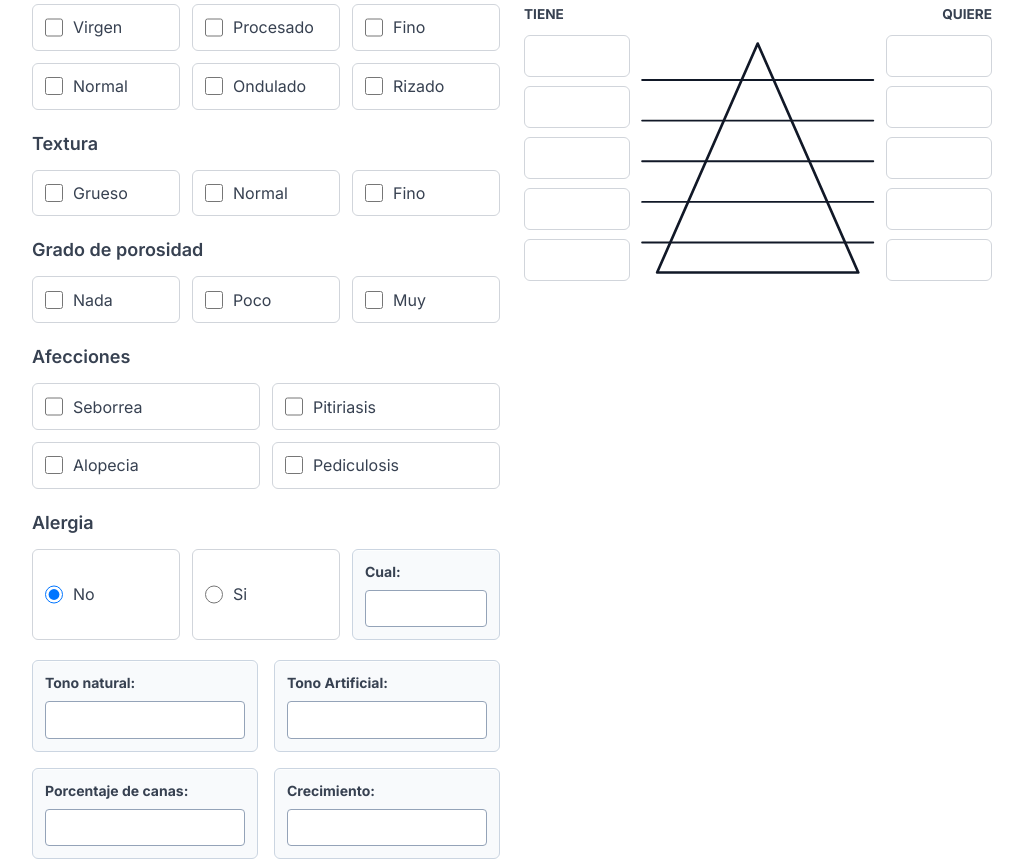
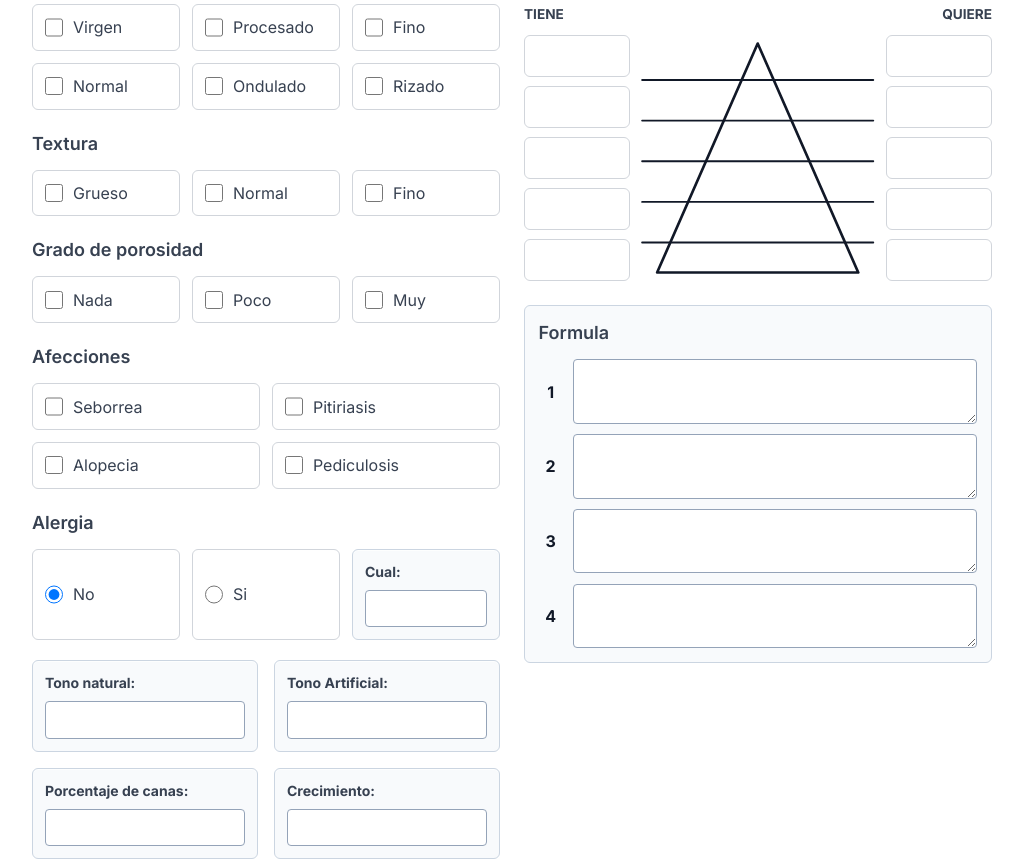
Before and after one commit to victorhsoria/PeluqueriaApp, a Flask app: page /clients/add in a window 1280 px wide. Shown: the part 525-1388 px from the top of the page, without its empty margins (128-1151 px from the left). Run offline with Flask 3, Linux system fonts and the light colour scheme; some libraries are stand-ins or nearby versions.

Commit message:
Agregar textos de formula en evaluacion

```diff
--- a/app/models.py
+++ b/app/models.py
@@ -92,6 +92,10 @@ class Client(db.Model):
     evaluation_formula_wants_3 = db.Column(db.String(20), nullable=True)
     evaluation_formula_wants_4 = db.Column(db.String(20), nullable=True)
     evaluation_formula_wants_5 = db.Column(db.String(20), nullable=True)
+    evaluation_formula_text_1 = db.Column(db.Text, nullable=True)
+    evaluation_formula_text_2 = db.Column(db.Text, nullable=True)
+    evaluation_formula_text_3 = db.Column(db.Text, nullable=True)
+    evaluation_formula_text_4 = db.Column(db.Text, nullable=True)
     evaluation_allergy_has = db.Column(db.Boolean, nullable=False, default=False)
     evaluation_allergy_detail = db.Column(db.String(255), nullable=True)
     evaluation_natural_tone = db.Column(db.String(100), nullable=True)
--- a/app/routes.py
+++ b/app/routes.py
@@ -49,6 +49,9 @@ def _apply_client_form_data(client):
     for index in range(1, 6):
         setattr(client, f'evaluation_formula_has_{index}', request.form.get(f'evaluation_formula_has_{index}'))
         setattr(client, f'evaluation_formula_wants_{index}', request.form.get(f'evaluation_formula_wants_{index}'))
+
+    for index in range(1, 5):
+        setattr(client, f'evaluation_formula_text_{index}', request.form.get(f'evaluation_formula_text_{index}'))
 
 
 @app.route('/')
--- a/app/static/css/styles.css
+++ b/app/static/css/styles.css
@@ -189,6 +189,52 @@ input[type="file"] {
     stroke-width: 1.8;
 }
 
+.formula-text-list {
+    background: #f8fafc;
+    border: 1px solid #cbd5e1;
+    border-radius: 0.375rem;
+    padding: 0.85rem;
+}
+
+.formula-text-row {
+    align-items: stretch;
+    display: grid;
+    gap: 0.65rem;
+    grid-template-columns: 1.5rem minmax(0, 1fr);
+    margin-bottom: 0.65rem;
+}
+
+.formula-text-row:last-child {
+    margin-bottom: 0;
+}
+
+.formula-text-row > span {
+    align-items: center;
+    color: #111827;
+    display: flex;
+    font-weight: 700;
+    justify-content: center;
+}
+
+.formula-text-row textarea,
+.formula-text-row p {
+    background: #ffffff;
+    border: 1px solid #94a3b8;
+    border-radius: 0.25rem;
+    min-height: 3rem;
+    padding: 0.45rem 0.6rem;
+    width: 100%;
+}
+
+.formula-text-row textarea {
+    resize: vertical;
+}
+
+.formula-text-row p {
+    margin: 0;
+    white-space: pre-line;
+}
+
 @media (max-width: 640px) {
     .evaluation-display-grid,
     .evaluation-display-grid.compact {
--- a/app/templates/add_edit_client.html
+++ b/app/templates/add_edit_client.html
@@ -168,6 +168,16 @@
                             {% endfor %}
                         </div>
                     </div>
+
+                    <div class="formula-text-list mt-6">
+                        <h3 class="text-lg font-semibold text-gray-700 mb-3">Formula</h3>
+                        {% for index in range(1, 5) %}
+                        <div class="formula-text-row">
+                            <span>{{ index }}</span>
+                            <textarea name="evaluation_formula_text_{{ index }}" rows="2">{{ client|attr('evaluation_formula_text_' ~ index) if client else '' }}</textarea>
+                        </div>
+                        {% endfor %}
+                    </div>
                 </div>
             </div>
 
```
Also changed, not shown: app/templates/client_detail.html (+10 -0 lines), migrations/versions/e5a7c9d3f102_agregar_textos_de_formula.py (added, +31 -0 lines).
